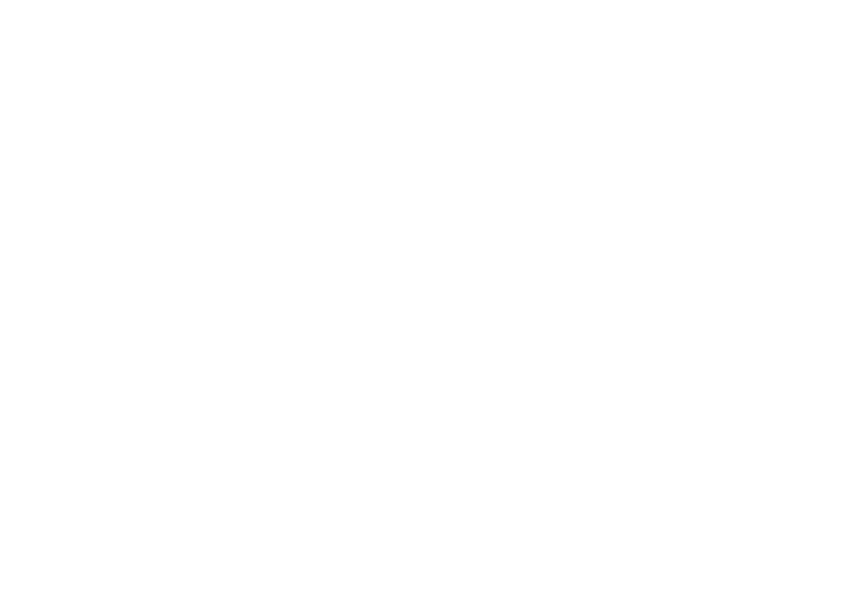
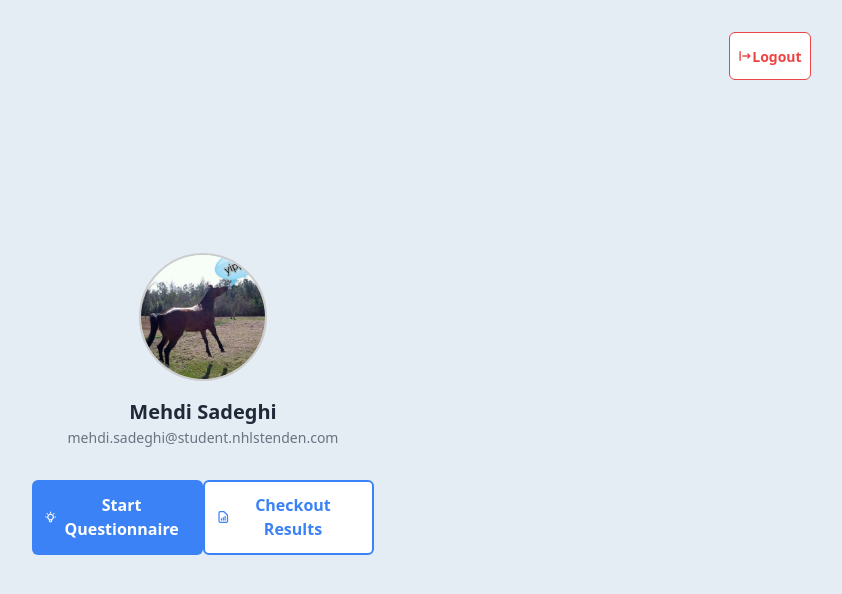
Before and after one commit to AlvesBernardo/CMDFrontend, a React (Vite) app: page /studentDashboard in a window 1280 px wide. Before the commit this address had no page. Shown: the top 594 px of the page, without its empty margins (437-1279 px from the left). Built offline with nearby package versions, Linux system fonts and the light colour scheme.

Commit message:
Add: full page. missing logout logic and endpoints

```diff
--- a/package.json
+++ b/package.json
@@ -12,6 +12,7 @@
   "dependencies": {
     "react": "^18.3.1",
     "react-dom": "^18.3.1",
+    "react-icons": "^5.3.0",
     "react-router-dom": "^7.0.1"
   },
   "devDependencies": {
--- a/src/App.jsx
+++ b/src/App.jsx
@@ -1,11 +1,13 @@
 import {BrowserRouter, Route, Routes} from "react-router-dom";
 import SignIn from "./screens/SignIn/SignIn.jsx";
+import StudentDashboard from "./screens/Dashboard/StudentDashboard.jsx";
 
 function App() {
   return (
       <BrowserRouter>
         <Routes>
           <Route index path="/" element={<SignIn />} />
+          <Route index path="/studentDashboard" element={<StudentDashboard />} />
         </Routes>
       </BrowserRouter>
   )
--- /dev/null
+++ b/src/components/CustomButton/Button.jsx
@@ -0,0 +1,17 @@
+import React from "react";
+import "./../../css/components/_button.scss";
+
+const Button = ({ icon: Icon, text, onClick, type = "primary", link }) => {
+    return (
+        <a
+        href={link || "#"}
+        onClick={onClick}
+        className={`button ${type === "primary" ? "button-primary" : "button-secondary"}`}
+        >
+            {Icon && <Icon />}  {/* Render the icon component here */}
+            {text}
+        </a>
+    );
+};
+
+export default Button;
--- /dev/null
+++ b/src/components/LogoutButton.jsx
@@ -0,0 +1,13 @@
+import React from "react";
+import "./../css/components/_logoutButton.scss";
+import { HiLogout } from "react-icons/hi";
+
+const LogoutButton = ({ onLogout }) => {
+  return (
+    <button onClick={onLogout} className="logout-button-container">
+      <HiLogout className="hiLogout" /> Logout
+    </button>
+  );
+};
+
+export default LogoutButton;
--- /dev/null
+++ b/src/css/components/_button.scss
@@ -0,0 +1,31 @@
+.button {
+    display: flex;
+    align-items: center;
+    justify-content: space-between;
+    padding: 0.7rem 1rem 0.7rem 0.7rem;
+    text-align: center;
+    font-weight: bold;
+    border-radius: 0.375rem;
+    width: 13em;
+    text-decoration: none;
+
+    &-primary {
+      background-color: #3b82f6;
+      color: #ffffff;
+      border: none;
+
+      &:hover {
+        background-color: #2563eb;
+      }
+    }
+
+    &-secondary {
+      background-color: #ffffff;
+      color: #3b82f6;
+      border: 2px solid #3b82f6;
+
+      &:hover {
+        background-color: #f0f9ff;
+      }
+    }
+  }
--- /dev/null
+++ b/src/css/components/_logoutButton.scss
@@ -0,0 +1,17 @@
+.logout-button-container {
+    display: flex;
+    justify-content: space-between;
+    align-items: center;
+    font-size: 0.875rem;
+    color: #ef4444;
+    background: white;
+    border: solid 0.125em #ef4444;
+    padding: 0.6em;
+    font-weight: 700;
+    cursor: pointer;
+    border-radius: 0.375rem;
+
+    &:hover {
+      text-decoration: underline;
+    }
+  }
--- /dev/null
+++ b/src/css/screens/_studentDashboard.scss
@@ -0,0 +1,67 @@
+$primary-color: #3b82f6;
+$primary-hover: #2563eb;
+$secondary-color: #ffffff;
+$secondary-hover: #f0f9ff;
+$text-dark: #1f2937;
+$text-gray: #6b7280;
+
+.dashboard-container {
+    display: grid;
+    grid-template-columns: repeat(9, 1fr);
+    grid-column: 1/10;
+    min-height: 100vh;
+    background-color: #E4ECF4;
+    padding: 2em;
+}
+
+.logout-section {
+    display: flex;
+    grid-column: 9/10;
+    justify-content: flex-end;
+    max-height: 3em;
+}
+
+.dashboard-section {
+    grid-column: 4/7;
+    padding: 2rem;
+    text-align: center;
+
+  .profile-section {
+    margin-bottom: 2rem;
+
+    .profile-avatar {
+      width: 8rem;
+      height: 8rem;
+      border-radius: 50%;
+      margin: 0 auto;
+    }
+
+    .profile-name {
+      margin-top: 1rem;
+      font-size: 1.25rem;
+      font-weight: 700;
+      color: $text-dark;
+    }
+
+    .profile-email {
+      font-size: 0.875rem;
+      color: $text-gray;
+    }
+  }
+
+  .buttons-section {
+    display: flex;
+    margin-bottom: 2rem;
+    justify-content: space-evenly;
+  }
+
+  img {
+    width: 8rem;
+    height: 8rem;
+    border-radius: 50%;
+    margin: 0 auto;
+    overflow: hidden;
+    border: 2px solid #ccc;
+    background-color: #f0f0f0;
+    }
+}
--- /dev/null
+++ b/src/screens/Dashboard/StudentDashboard.jsx
@@ -0,0 +1,49 @@
+import React from "react";
+import Button from "../../components/CustomButton/Button";
+import "../../css/screens/_studentDashboard.scss";
+import LogoutButton from "../../components/LogoutButton";
+import { HiOutlineLightBulb } from "react-icons/hi";
+import { HiOutlineDocumentReport } from "react-icons/hi";
+import imgPlaceholder from "../../images/pinkBow.jpg";
+
+const StudentDashboard = () => {
+  const handleLogout = () => {
+
+    console.log("placeholder");
+  };
+
+  return (
+    <div className="dashboard-container">
+        <div className="logout-section">
+          <LogoutButton onLogout={handleLogout} />
+        </div>
+      <div className="dashboard-section">
+        <div className="profile-section">
+            <div className="profile-avatar">
+                <img src={imgPlaceholder}/>
+            </div>
+          <h2 className="profile-name">Mehdi Sadeghi</h2>
+          <p className="profile-email">mehdi.sadeghi@student.nhlstenden.com</p>
+        </div>
+
+
+        <div className="buttons-section">
+            <Button
+                icon={HiOutlineLightBulb}
+                text="Start Questionnaire"
+                type="primary"
+                link="/"
+            />
+            <Button
+                icon={HiOutlineDocumentReport}
+                text="Checkout Results"
+                type="secondary"
+                link="/"
+            />
+        </div>
+      </div>
+    </div>
+  );
+};
+
+export default StudentDashboard;
```
Also changed, not shown: src/images/pinkBow.jpg (added), 1 other file (tests, documents, lock files or other folders).
